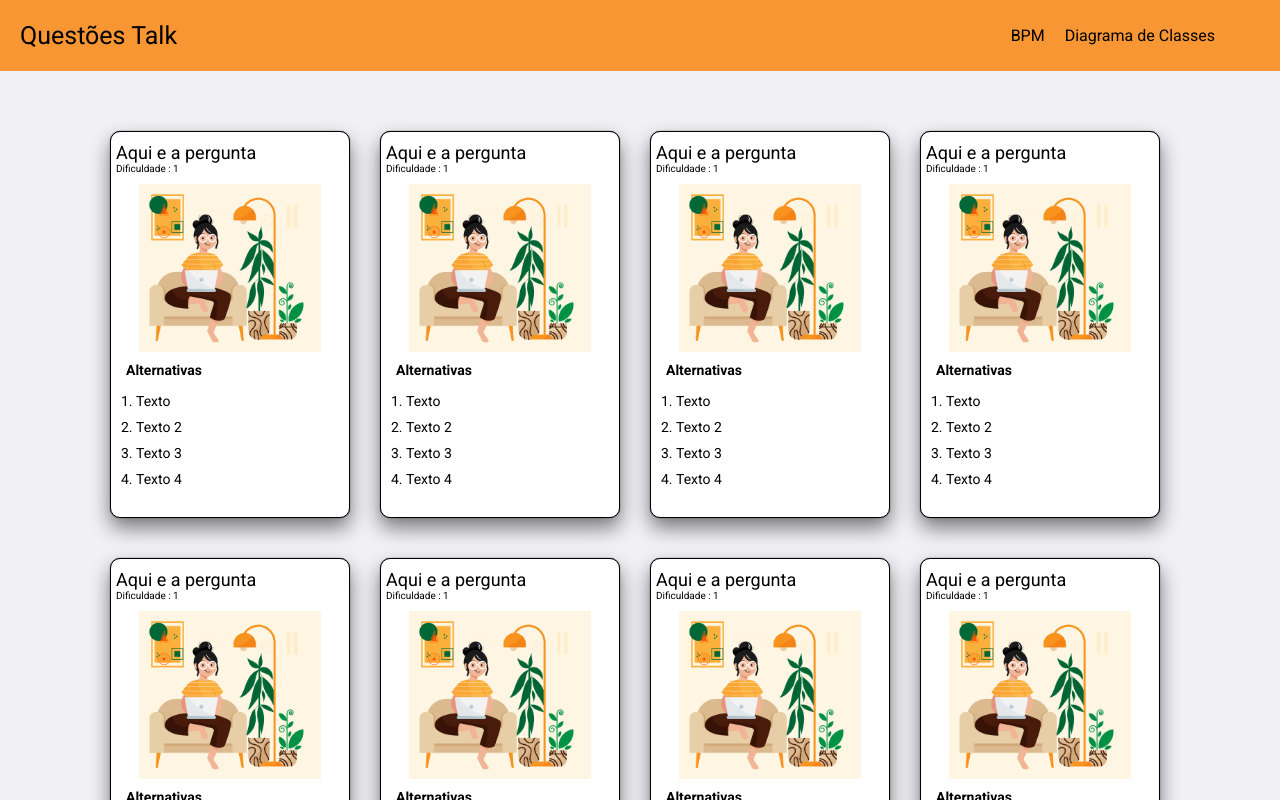
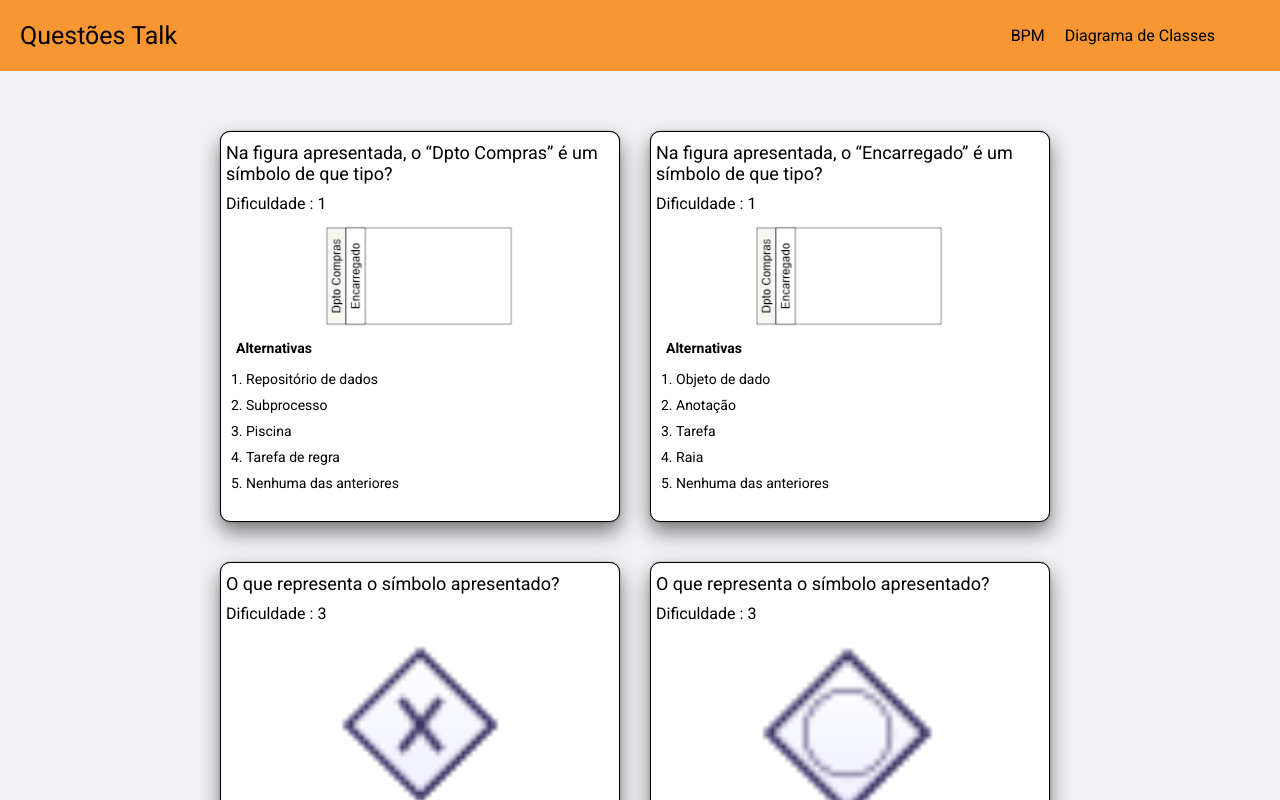
Before and after one commit to Setubal18/questions_diagrams, a React (Create React App) app: page / in a window 1280 px wide. Shown: the top 800 px of the page. Built offline with nearby package versions, Linux system fonts and the light colour scheme.

Commit message:
feat: adicionado listagem de respostas, realizado melhorias nos cards

```diff
--- /dev/null
+++ b/src/Components/answer/index.js
@@ -0,0 +1,20 @@
+import React from 'react';
+
+const Answer = ({ Respostas }) => {
+	return (
+		<section>
+			<h6>Alternativas</h6>
+			<ol>
+				{
+					Respostas.map((resp) => (
+						<li key={resp.ID}>
+							<p key={resp.ID}>{resp.Texto}</p>
+						</li>
+					))
+				}
+			</ol>
+		</section>
+	);
+};
+
+export default Answer;
--- /dev/null
+++ b/src/Components/answer/styles.scss
@@ -0,0 +1,20 @@
+section {
+	padding: 10px;
+	h6 {
+		font-size: 14px;
+		font-weight: bold;
+	}
+	ol {
+		padding: 10px;
+
+		li {
+			padding-top: 5px;
+			padding-bottom: 5px;
+			transition: all 0.5;
+		}
+
+		li:hover {
+			border: 1px solid blue;
+		}
+	}
+}
--- a/src/Components/question/index.js
+++ b/src/Components/question/index.js
@@ -1,31 +1,17 @@
 import React from 'react';
 import './styles.scss'
-import img from '../../assets/Capturar.png'
-const lista = () => {
+import Answer from '../answer'
+const lista = ({ questao }) => {
+	const { Dificuldade, Pergunta, Respostas, Imagem, ID } = questao
+
 	return (
 		<div className='lista'>
 			<div>
-				<h4>Aqui e a pergunta</h4>
-				<p>Dificuldade : 1</p>
+				<h4>{Pergunta}</h4>
+				<p>Dificuldade : {Dificuldade}</p>
 			</div>
-			<img src={img} alt="Img" />
-			<section>
-				<h6>Alternativas</h6>
-				<ol>
-					<li>
-						<p>Texto</p>
-					</li>
-					<li>
-						<p>Texto 2</p>
-					</li>
-					<li>
-						<p>Texto 3</p>
-					</li>
-					<li>
-						<p>Texto 4</p>
-					</li>
-				</ol>
-			</section>
+			<img src={Imagem} alt="Img" />
+			<Answer Respostas={Respostas} />
 		</div>
 	);
 };
--- a/src/Components/question/styles.scss
+++ b/src/Components/question/styles.scss
@@ -1,17 +1,16 @@
 .lista {
   flex-wrap: wrap;
   margin: 10px 20px 30px 10px;
-  box-shadow: 0px 0px 1px rgba(0, 0, 0, 0.87), 0px 2px 6px rgba(30, 2, 2, 0.04),
-    0px 10px 20px rgba(0, 0, 0, 0.49);
+  box-shadow: 0px 0px 1px rgba(0, 0, 0, 0.87), 0px 2px 6px rgba(30, 2, 2, 0.04), 0px 10px 20px rgba(0, 0, 0, 0.49);
   border: 1px solid black;
   border-radius: 10px;
-  width: 240px;
+  width: 400px;
   height: auto;
   padding: 5px;
   background-color: #ffffff;
   word-wrap: break-word;
   img {
-    width: 80%;
+    width: 50%;
     height: auto;
     display: flex;
     align-content: center;
@@ -25,7 +24,8 @@
       overflow: hidden;
     }
     p {
-      font-size: 10px;
+      margin-top: 10px;
+      font-size: 16px;
     }
   }
   section {
--- a/src/pages/questions/index.js
+++ b/src/pages/questions/index.js
@@ -1,24 +1,39 @@
-import React from 'react';
+import React, { Component } from 'react';
 import './styles.scss'
 import Lista from '../../Components/question'
-const Questions = () => {
+import jsonQuestions from '../../services/service'
+
+class Questions extends Component {
+	state = {
+		questoes: [],
+	};
+	componentDidMount() {
+		this.loadQuestoes()
+	};
+
+	loadQuestoes = () => {
+		const { questoes } = jsonQuestions
+		this.setState({ questoes: questoes })
+	};
+	render() {
+		const { questoes } = this.state
 		return (
 
 			<section className='main'>
 				<section className='content'>
 					<div className='listas'>
-					<Lista />
-					<Lista />
-					<Lista />
-					<Lista />
-					<Lista />
-					<Lista />
-					<Lista />
-					<Lista />
+						{
+							questoes.map((quest) => {
+								// eslint-disable-next-line no-unused-expressions
+								return < Lista key={quest.ID} questao={quest} />
+
+							})
+						}
 					</div>
 				</section>
 			</section>
 		);
 	}
+}
 
 export default Questions
--- /dev/null
+++ b/src/services/service.js
@@ -0,0 +1,3 @@
+const jsonQuestions = require('../QuestoesTalk.json')
+
+export default jsonQuestions
```
Also changed, not shown: src/QuestoesTalk.json (renamed from QuestoesTalk.json). Lines whose indentation alone changed are shown as unchanged.
